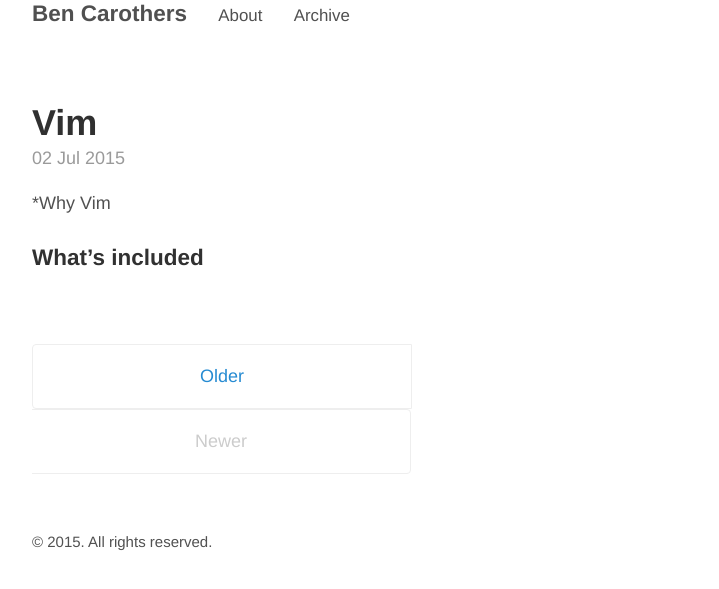
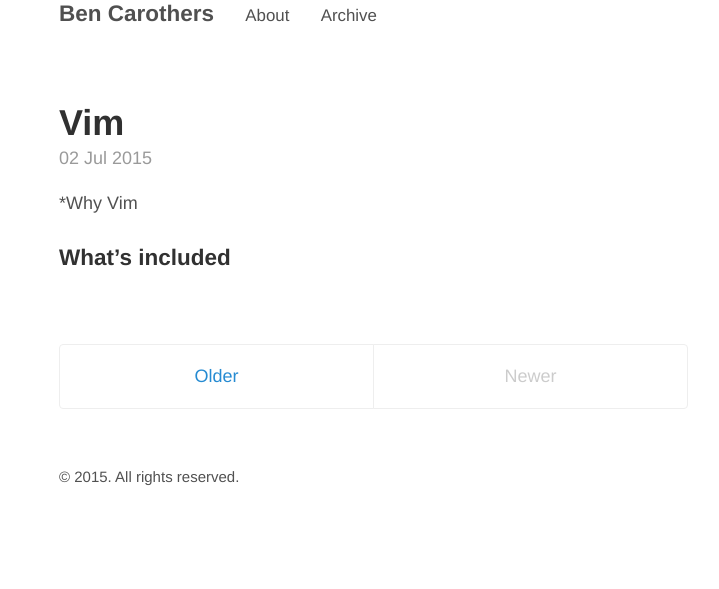
Before and after one commit to bencarothers/bencarothers.github.io, a Jekyll site: the page built from index.html, in a window 1280 px wide. Shown: the top 589 px of the page, without its empty margins (266-985 px from the left). Built offline with Jekyll 4.4.1, drawn with Linux system fonts in a browser that asks for light colours; Markdown is read by kramdown in place of the engine named in the settings; the list of posts is cut into pages by our own code.

Commit message:
reverting

```diff
--- a/_sass/_base.scss
+++ b/_sass/_base.scss
@@ -3,9 +3,9 @@
 // Update the foundational and global aspects of the page.
 
 * {
-  // -webkit-box-sizing: border-box;
-  //    -moz-box-sizing: border-box;
-  //         box-sizing: border-box;
+  -webkit-box-sizing: border-box;
+     -moz-box-sizing: border-box;
+          box-sizing: border-box;
 }
 
 html,
@@ -29,15 +29,6 @@
   background-color: #fff;
   // -webkit-text-size-adjust: 100%;
       // -ms-text-size-adjust: 100%;
-}
-.hero {
-  height: 400px;
-  margin-bottom: 5%;
-  background-color: #fd7f05;
-  background-position: center center;
-  background-size: cover;
-  background-image: url(/assets/hero.jpg);
-  text-align: center;
 }
 // No `:visited` state is required by default (browsers will use `a`)
 a {
```
